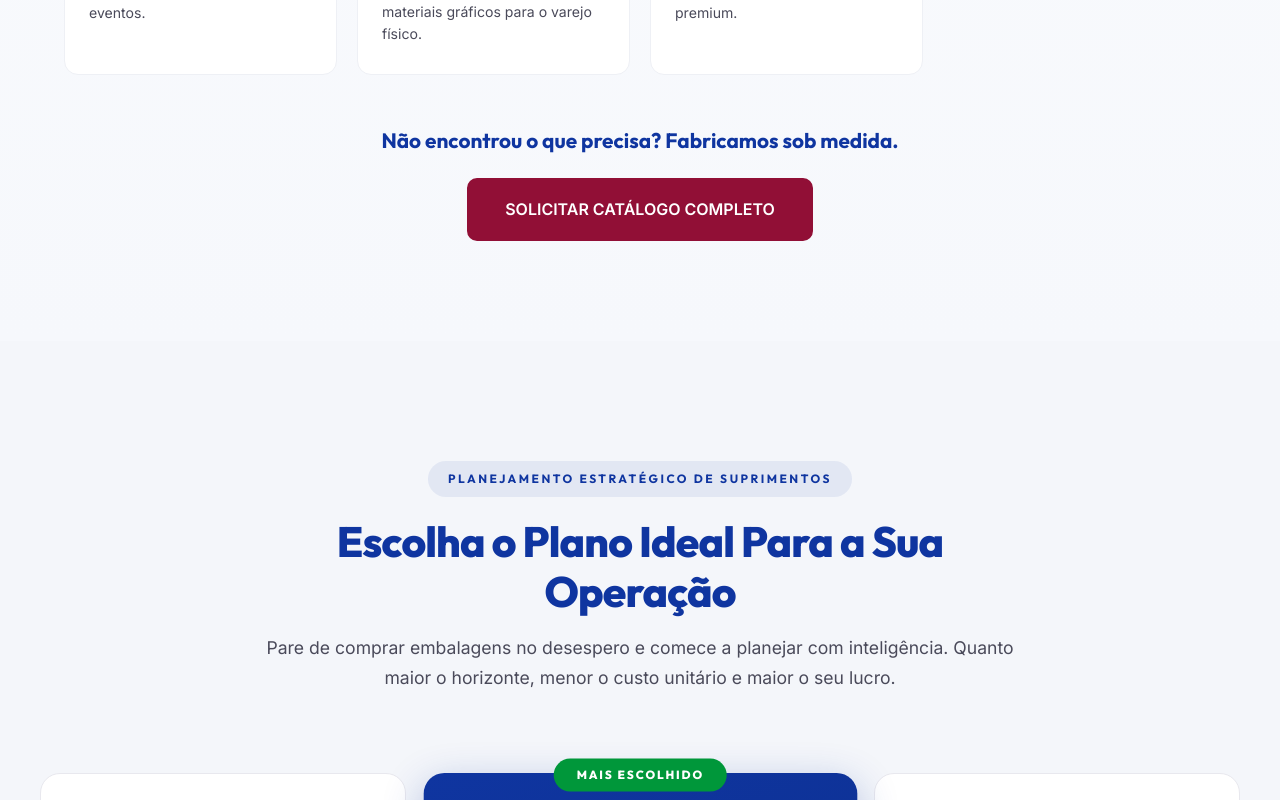
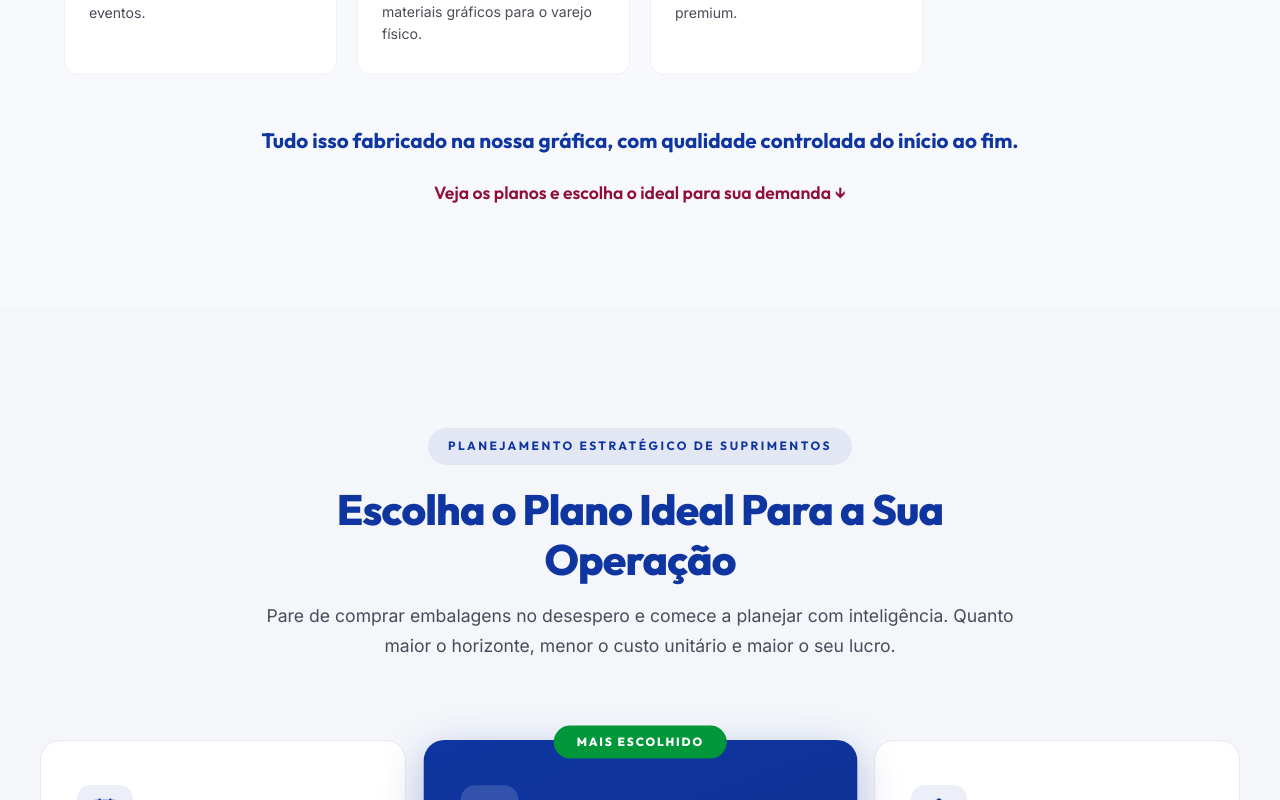
Before and after one commit to 33kilates/graficamr, a React (Vite) app: page / in a window 1280 px wide. Shown: the part 4860-5660 px from the top of the page. Built offline with nearby package versions, Linux system fonts and the light colour scheme.

Commit message:
Título Niches sem repetição + CTA produtos direciona para planos

```diff
--- a/src/components/NichesSection.tsx
+++ b/src/components/NichesSection.tsx
@@ -37,7 +37,7 @@ const NichesSection: React.FC = () => {
         <div className="niches-header">
           <span className="niches-tag">SOLUÇÕES POR SEGMENTO</span>
           <h2 className="niches-title">
-            Embalagens Projetadas Para o Seu Mercado
+            Cada Segmento Exige Uma Embalagem Diferente
           </h2>
           <p className="niches-subtitle">
             Cada segmento tem exigências únicas. Por isso, desenvolvemos soluções
--- a/src/components/ProductsSection.css
+++ b/src/components/ProductsSection.css
@@ -112,12 +112,21 @@
   margin: 0;
 }
 
-.products-cta__btn {
+.products-cta__link {
+  font-family: 'Outfit', sans-serif;
+  font-size: 1.1rem;
+  font-weight: 600;
+  color: var(--mr-red, #910f36);
+  text-decoration: none;
   display: inline-flex;
   align-items: center;
+  gap: 6px;
+  transition: color 0.2s ease, gap 0.2s ease;
+}
+
+.products-cta__link:hover {
+  color: var(--mr-blue, #0f35a0);
   gap: 10px;
-  padding: 18px 36px;
-  font-size: 1rem;
 }
 
 /* ============================================================
--- a/src/components/ProductsSection.tsx
+++ b/src/components/ProductsSection.tsx
@@ -160,18 +160,24 @@ const ProductsSection: React.FC = () => {
           ))}
         </div>
 
-        {/* CTA */}
+        {/* Transição para Planos */}
         <div className="products-cta">
           <p className="products-cta__text">
-            Não encontrou o que precisa? Fabricamos sob medida.
+            Tudo isso fabricado na nossa gráfica, com qualidade controlada do início ao fim.
           </p>
           <a
-            href="https://wa.me/5519995021280?text=Ol%C3%A1%2C%20quero%20saber%20quais%20produtos%20voc%C3%AAs%20oferecem%20para%20o%20meu%20segmento."
-            target="_blank"
-            rel="noopener noreferrer"
-            className="btn btn-primary products-cta__btn"
+            href="#planos"
+            className="products-cta__link"
+            onClick={(e) => {
+              e.preventDefault();
+              const el = document.getElementById('planos');
+              if (el) {
+                const top = el.getBoundingClientRect().top + window.scrollY - 70;
+                window.scrollTo({ top, behavior: 'smooth' });
+              }
+            }}
           >
-            SOLICITAR CATÁLOGO COMPLETO
+            Veja os planos e escolha o ideal para sua demanda ↓
           </a>
         </div>
       </div>
```
